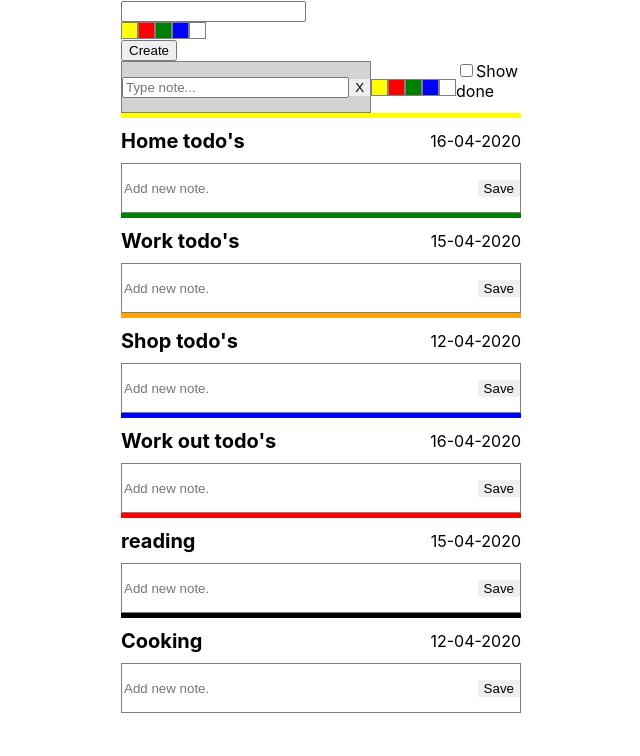
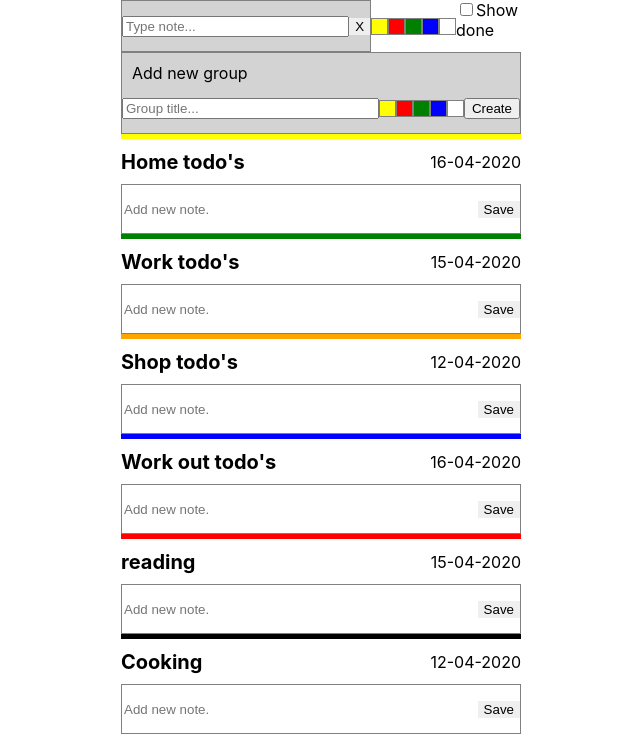
Before and after one commit to KostyrkoNazar/didwilldo, a React (Create React App) app: page / in a window 1280 px wide. Shown: the top 756 px of the page, without its empty margins (319-959 px from the left). Built offline with nearby package versions, Linux system fonts and the light colour scheme.

Commit message:
Add group styles

```diff
--- a/src/AddGroup/AddGoup.js
+++ b/src/AddGroup/AddGoup.js
@@ -1,7 +1,8 @@
 import React, {useState} from "react";
 import ColorPanel from "../ColorPanel/ColorPanel";
 import {COLOR_LIST} from "../appConfig";
-import {getCurrentDate} from "../utils"
+import {getCurrentDate} from "../utils";
+import './styles.css'
 
 function AddGroup({addNewGroup,nextGroupId}) {
 
@@ -31,17 +32,31 @@ function AddGroup({addNewGroup,nextGroupId}) {
     }
 
     return(
-        <div>
+        <div className='addGroup'>
+
+            <span>Add new group</span>
+
+            <div className='addGroupHeader'>
+
+                <div className='addGroupTitle'>
                     <input type = 'text'
                            name = 'groupTitle'
+                           placeholder='Group title...'
                            value = {title}
                            onChange = {(e)=>setTitle(e.target.value)}
                     />
+                </div>
+
+                <div className='addGroupColorPanel'>
                     <ColorPanel setColor={setColor}/>
+                </div>
 
+                <div className='createGroupButton'>
                     <button name='submitNewGroup'
                             onClick={createNewGroup}>Create</button>
+                </div>
 
+            </div>
         </div>
     )
 }
--- /dev/null
+++ b/src/AddGroup/styles.css
@@ -0,0 +1,34 @@
+.addGroup {
+    display: flex;
+    flex-flow: column;
+    border: 1px solid gray;
+    background-color: lightgray;
+}
+
+.addGroup span {
+    padding: 10px 0  0 10px;
+}
+
+.addGroupHeader {
+    display: flex;
+    align-items: center;
+    height: 50px;
+    width: 100%;
+}
+
+.addGroupTitle {
+    display: flex;
+    flex: 1;
+}
+
+.addGroupTitle input {
+    flex: 1;
+}
+
+.addGroupColorPanel {
+    display: flex;
+}
+
+.createGroupButton {
+    display: flex;
+}
--- a/src/Dashboard/Dashboard.js
+++ b/src/Dashboard/Dashboard.js
@@ -9,7 +9,6 @@ import AddGroup from "../AddGroup/AddGoup";
 function Dashboard({data}) {
     const [searchValue, setSearchValue] = useState('')
     const [todoGroupArray, setTodoArray] = useState([])
-    const [selectedColor, setSelectedColor]=useState('')
     const [isFiltered, setIsFiltered] = useState(false)
 
 
@@ -137,11 +136,6 @@ function Dashboard({data}) {
     return(
         <div className='dashboard'>
 
-            <div className = 'addGroup'>
-                <AddGroup addNewGroup={addNewGroup}
-                          nextGroupId={todoGroupArray.length + 1}/>
-            </div>
-
             <div className='dashboardHeader'>
 
                 <div className='dashboardTodoSearch'>
@@ -163,6 +157,9 @@ function Dashboard({data}) {
 
             </div>
 
+                <AddGroup addNewGroup={addNewGroup}
+                          nextGroupId={todoGroupArray.length + 1}/>
+
             <div className='dashboardTodoGroup'>
                 {todoListGroup}
             </div>
```
Lines whose indentation alone changed are shown as unchanged.
